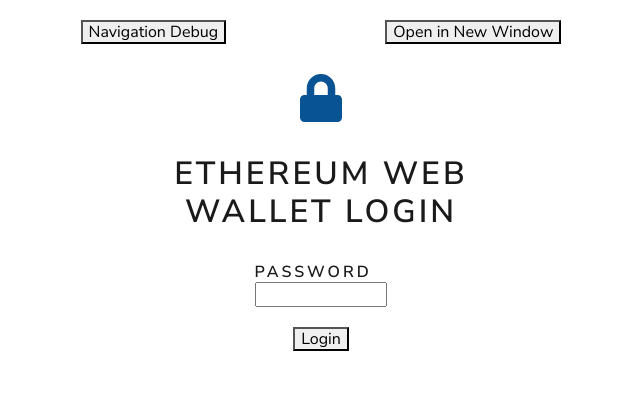
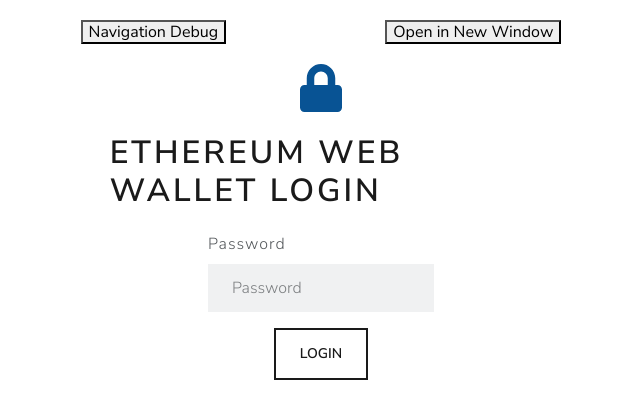
Before and after one commit to jaa2/ethereum-web-wallet, a React (Create React App) app: page /#/SignIn in a window 1280 px wide. Shown: the top 418 px of the page, without its empty margins (319-959 px from the left). Built offline with nearby package versions, Linux system fonts and the light colour scheme.

Commit message:
Bootstrap styled SignIn, added eslint rule

```diff
--- a/src/SignIn.scss
+++ b/src/SignIn.scss
@@ -6,36 +6,13 @@
   min-width: 400px;
 
   margin: auto;
-  padding: 10px;
 
   display: flex;
   flex-direction: column;
   justify-content: space-evenly;
   align-items: center;
 
-  text-align: center;
-
-  h1 {
-    padding: 10px;
-  }
-
   .fa-icon {
     color: $icon-color;
   }
-
-  #sign-in-entry {
-    width: 33%;
-
-    display: flex;
-    flex-direction: column;
-    text-align: left;
-
-    h5 {
-      margin-bottom: 0;
-    }
-
-    input {
-      margin-bottom: 20px;
-    }
-  }
 }
--- a/src/SignIn.tsx
+++ b/src/SignIn.tsx
@@ -18,16 +18,14 @@ function SignIn() {
 
   return (
     <div id="sign-in">
-      <div id="sign-in-header">
-        <FontAwesomeIcon className="fa-icon" icon={faLock} size="3x" />
-        <h1>Ethereum Web Wallet Login</h1>
-      </div>
-      <div id="sign-in-entry" className="field-entry">
-        <h5 id="sign-in-password-label">Password</h5>
-        <input id="sign-in-password-input" type="password" name="password" onChange={handlePassword} />
+      <FontAwesomeIcon className="fa-icon" icon={faLock} size="3x" />
+      <h1>Ethereum Web Wallet Login</h1>
+      <div id="sign-in-entry" className="form-group mb-3">
+        <label className="form-label" htmlFor="sign-in-password-input">Password</label>
+        <input type="password" id="sign-in-password-input" className="form-control" onChange={handlePassword} placeholder="Password" />
       </div>
       <Link to="/Home">
-        <button id="sign-in-login-button" className="bottom-button" type="button" onClick={() => Authenticate(password)}>Login</button>
+        <button type="button" id="sign-in-login-button" className="btn btn-outline-primary" onClick={() => Authenticate(password)}>Login</button>
       </Link>
     </div>
   );
```
Also changed, not shown: .eslintrc.json.
